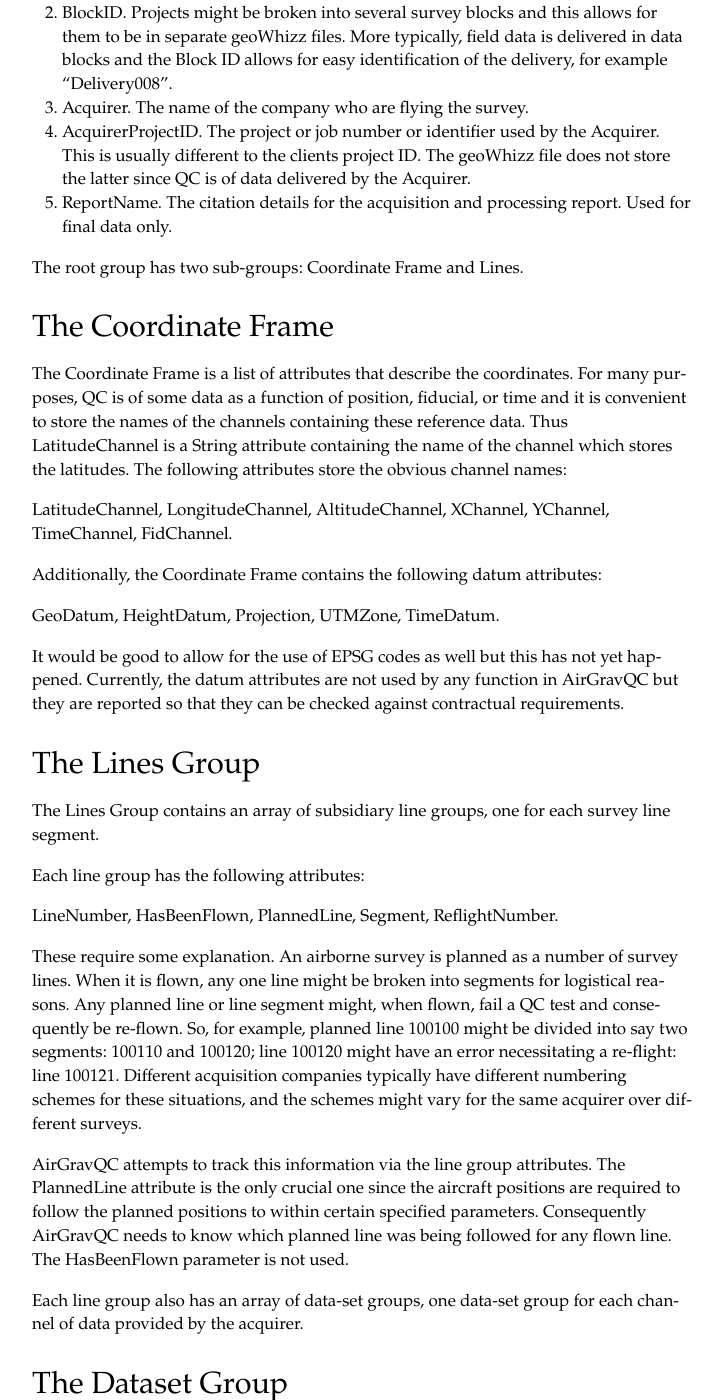
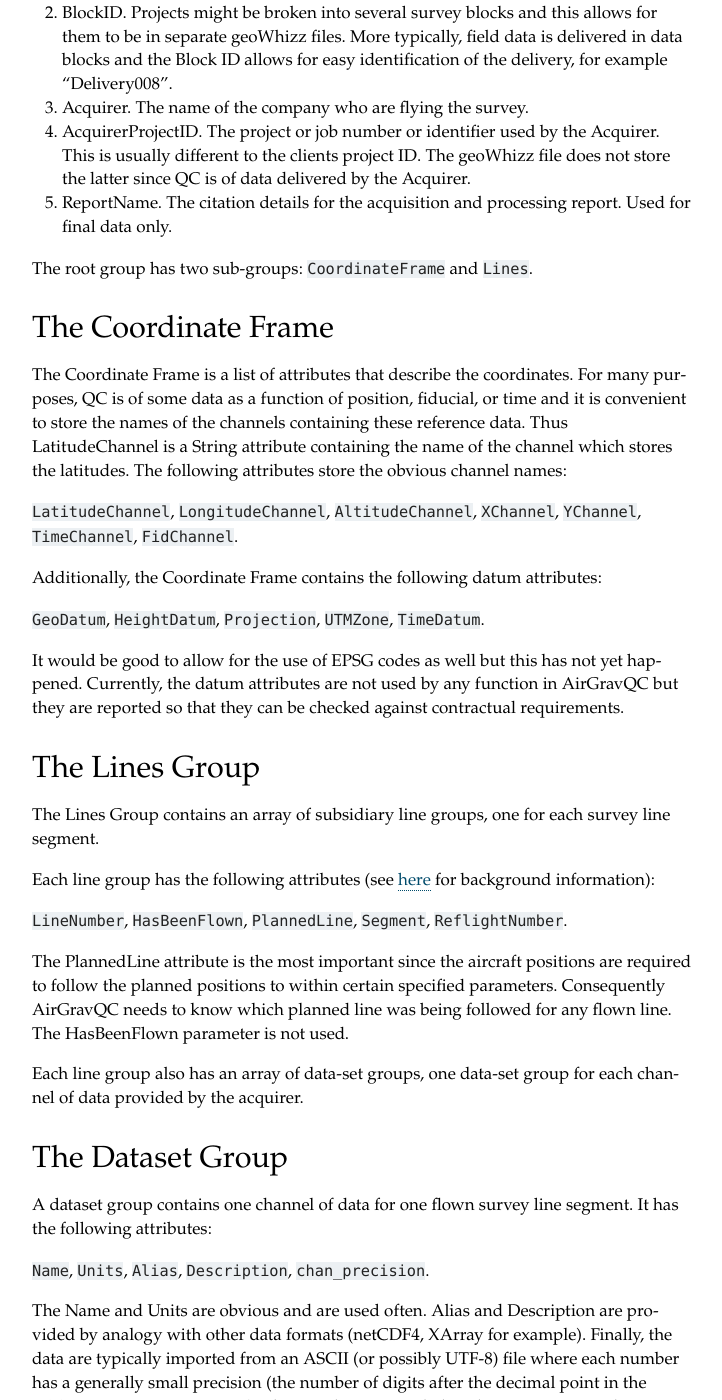
Before and after one commit to GeoscienceAustralia/galileoQC, a Sphinx documentation site: the page built from docs/source/geowhizz.md, in a window 1280 px wide and 1400 px high, scrolled down 974 px. Shown: the whole window, without its empty margins (388-1110 px from the left). Built offline with Sphinx 7.4.7, drawn with Linux system fonts in a browser that asks for light colours; some of the changed text lies outside the part shown.

Commit message:
Added documentation explaining line numbering methods

```diff
--- a/docs/source/generated/AirGravQC.gridFiles.rst
+++ b/docs/source/generated/AirGravQC.gridFiles.rst
@@ -13,7 +13,6 @@ AirGravQC.gridFiles
    checkTCratio
    diff_n_image
    display_grid
-   general_graphics
    graphics
    graphicsShaded
    grid_n_image
--- a/docs/source/generated/AirGravQC.whizzFiles.retrieveData.rst
+++ b/docs/source/generated/AirGravQC.whizzFiles.retrieveData.rst
@@ -9,6 +9,8 @@ AirGravQC.whizzFiles.retrieveData
    .. autosummary::
 
       getChannelAttrs
+      getChannels
       getLineData
       getLineXChannel
+      getLines
       getWhizzData
--- a/docs/source/geowhizz.md
+++ b/docs/source/geowhizz.md
@@ -25,17 +25,18 @@ Starting from the top of the hierarchy, the root group (the data-file) has a gro
 4. AcquirerProjectID. The project or job number or identifier used by the Acquirer. This is usually different to the clients project ID. The geoWhizz file does not store the latter since QC is of data delivered by the Acquirer.
 5. ReportName. The citation details for the acquisition and processing report. Used for final data only.
 
-The root group has two sub-groups: Coordinate Frame and Lines.
+The root group has two sub-groups:
+`CoordinateFrame` and `Lines`.
 
 ## The Coordinate Frame
 
 The Coordinate Frame is a list of attributes that describe the coordinates. For many purposes, QC is of some data as a function of position, fiducial, or time and it is convenient to store the names of the channels containing these reference data. Thus LatitudeChannel is a String attribute containing the name of the channel which stores the latitudes. The following attributes store the obvious channel names:
 
-LatitudeChannel, LongitudeChannel, AltitudeChannel, XChannel, YChannel, TimeChannel, FidChannel.
+`LatitudeChannel`, `LongitudeChannel`, `AltitudeChannel`, `XChannel`, `YChannel`, `TimeChannel`, `FidChannel`.
 
 Additionally, the Coordinate Frame contains the following datum attributes:
 
-GeoDatum, HeightDatum, Projection, UTMZone, TimeDatum.
+`GeoDatum`, `HeightDatum`, `Projection`, `UTMZone`, `TimeDatum`.
 
 It would be good to allow for the use of EPSG codes as well but this has not yet happened. Currently, the datum attributes are not used by any function in AirGravQC but they are reported so that they can be checked against contractual requirements.
 
@@ -43,13 +44,11 @@ It would be good to allow for the use of EPSG codes as well but this has not yet
 
 The Lines Group contains an array of subsidiary line groups, one for each survey line segment.
 
-Each line group has the following attributes:
+Each line group has the following attributes (see [here](#linenumbers-target) for background information):
 
-LineNumber, HasBeenFlown, PlannedLine, Segment, ReflightNumber.
+`LineNumber`, `HasBeenFlown`, `PlannedLine`, `Segment`, `ReflightNumber`.
 
-These require some explanation. An airborne survey is planned as a number of survey lines. When it is flown, any one line might be broken into segments for logistical reasons. Any planned line or line segment might, when flown, fail a QC test and consequently be re-flown. So, for example, planned line 100100 might be divided into say two segments: 100110 and 100120; line 100120 might have an error necessitating a re-flight: line 100121. Different acquisition companies typically have different numbering schemes for these situations, and the schemes might vary for the same acquirer over different surveys.
-
-AirGravQC attempts to track this information via the line group attributes. The PlannedLine attribute is the only crucial one since the aircraft positions are required to follow the planned positions to within certain specified parameters. Consequently AirGravQC needs to know which planned line was being followed for any flown line. The HasBeenFlown parameter is not used.
+The PlannedLine attribute is the most important since the aircraft positions are required to follow the planned positions to within certain specified parameters. Consequently AirGravQC needs to know which planned line was being followed for any flown line. The HasBeenFlown parameter is not used.
 
 Each line group also has an array of data-set groups, one data-set group for each channel of data provided by the acquirer.
 
@@ -57,7 +56,7 @@ Each line group also has an array of data-set groups, one data-set group for eac
 
 A dataset group contains one channel of data for one flown survey line segment. It has the following attributes:
 
-Name, Units, Alias, Description, chan_precision.
+`Name`, `Units`, `Alias`, `Description`, `chan_precision`.
 
 The Name and Units are obvious and are used often. Alias and Description are provided by analogy with other data formats (netCDF4, XArray for example). Finally, the data are typically imported from an ASCII (or possibly UTF-8) file where each number has a generally small precision (the number of digits after the decimal point in the ASCII or UTF representation). This number is recorded in chan_precision so that errors in the data caused by the limited precision can be traced by checking the attribute.
 
```
Also changed, not shown: docs/source/generated/AirGravQC.gridFiles.general_graphics.rst (deleted, +0 -36 lines), docs/source/index.md (+1 -0 lines), docs/source/lineNumbering.md (added, +65 -0 lines), docs/jupyter_execute/Test_AirGravQC_griddata.ipynb, 1 other file.
